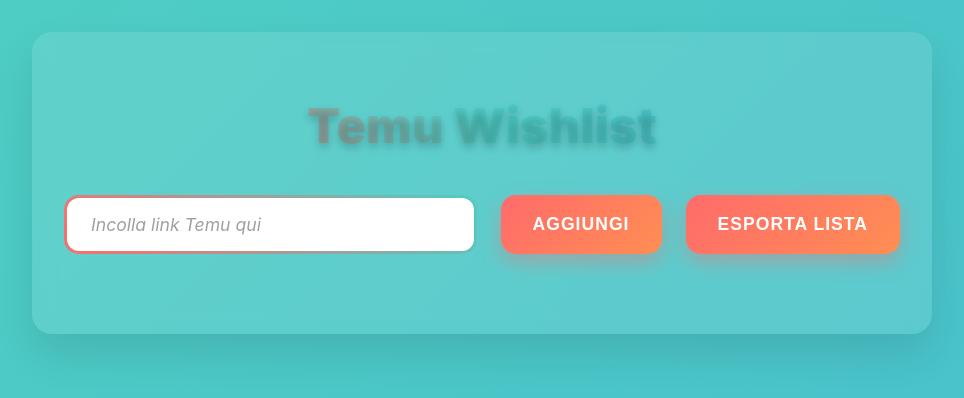
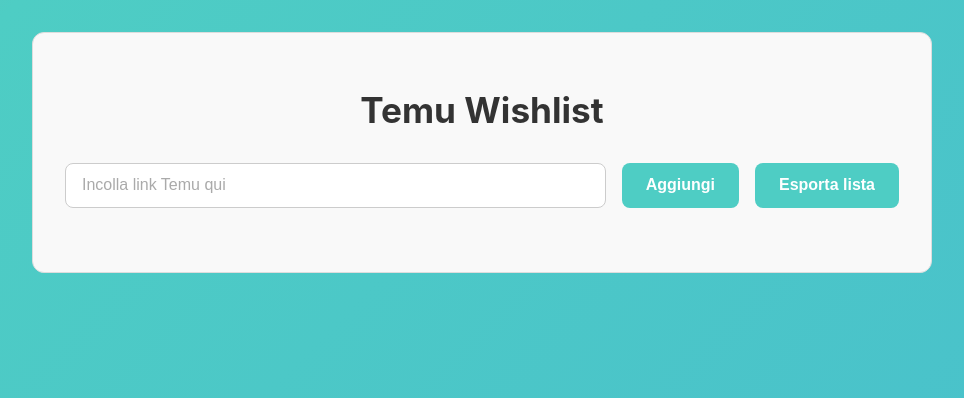
Before and after one commit to bubbosvilup/temu-wishlist, a React (Vite) app: page / in a window 1280 px wide. Shown: the top 398 px of the page, without its empty margins (158-1122 px from the left). Built offline with nearby package versions, Linux system fonts and the light colour scheme.

Commit message:
fixed Ai's ugly css, remove button still buggy AF

```diff
--- a/src/components/WishlistCard.jsx
+++ b/src/components/WishlistCard.jsx
@@ -6,7 +6,7 @@
   return (
     <div className="wishlist-card">
       <button className="remove-btn" onClick={onRemove} type="button">
-        ❌
+        X
       </button>
       <img src={image} alt={title} />
       <p>{title}</p>
--- a/src/styles/App.css
+++ b/src/styles/App.css
@@ -1,117 +1,62 @@
 .app {
   max-width: 900px;
-  margin: 0 auto;
+  margin: 2rem auto;
   padding: 2rem;
-  backdrop-filter: blur(10px);
-  background: rgba(255, 255, 255, 0.1);
-  border-radius: 20px;
-  box-shadow: 0 20px 40px rgba(0, 0, 0, 0.1);
-  margin-top: 2rem;
-  margin-bottom: 2rem;
+  background: #f9f9f9;
+  border-radius: 12px;
+  border: 1px solid #ddd;
 }
 
 h1 {
   text-align: center;
-  margin-bottom: 2.5rem;
-  font-size: 3rem;
-  font-weight: 900;
-  background: linear-gradient(45deg, #ff6b6b, #4ecdc4, #45b7d1);
-  -webkit-background-clip: text;
-  -webkit-text-fill-color: transparent;
-  background-clip: text;
-  text-shadow: 0 4px 8px rgba(0, 0, 0, 0.2);
-  animation: titlePulse 3s ease-in-out infinite;
-}
-
-@keyframes titlePulse {
-  0%,
-  100% {
-    transform: scale(1);
-  }
-  50% {
-    transform: scale(1.05);
-  }
+  margin-bottom: 2rem;
+  font-size: 2.2rem;
+  font-weight: 700;
+  color: #333;
 }
 
 .input-row {
   display: flex;
-  gap: 1.5rem;
-  margin-bottom: 3rem;
-  align-items: stretch;
+  gap: 1rem;
+  margin-bottom: 2rem;
 }
 
 input[type="text"] {
   flex: 1;
-  padding: 1rem 1.5rem;
-  font-size: 1.1rem;
-  border: 3px solid transparent;
-  background: linear-gradient(white, white) padding-box,
-    linear-gradient(45deg, #ff6b6b, #4ecdc4) border-box;
-  border-radius: 15px;
+  padding: 0.8rem 1rem;
+  font-size: 1rem;
+  border: 1px solid #ccc;
+  border-radius: 8px;
   outline: none;
-  transition: all 0.3s cubic-bezier(0.4, 0, 0.2, 1);
-  font-family: inherit;
 }
 
 input[type="text"]:focus {
-  transform: translateY(-2px);
-  box-shadow: 0 10px 25px rgba(0, 0, 0, 0.15);
+  border-color: #4ecdc4;
+  background-color: #ffffff;
 }
 
 input[type="text"]::placeholder {
-  color: #a0a0a0;
-  font-style: italic;
+  color: #aaa;
 }
 
 button {
-  padding: 1rem 2rem;
-  font-size: 1.1rem;
-  font-weight: 700;
-  background: linear-gradient(135deg, #ff6b6b, #ff8e53);
-  color: white;
+  padding: 0.8rem 1.5rem;
+  font-size: 1rem;
+  font-weight: 600;
+  background-color: #4ecdc4;
+  color: #fff;
   border: none;
-  border-radius: 15px;
+  border-radius: 8px;
   cursor: pointer;
-  transition: all 0.3s cubic-bezier(0.4, 0, 0.2, 1);
-  box-shadow: 0 8px 20px rgba(255, 107, 107, 0.4);
-  text-transform: uppercase;
-  letter-spacing: 1px;
-  position: relative;
-  overflow: hidden;
-}
-
-button::before {
-  content: "";
-  position: absolute;
-  top: 0;
-  left: -100%;
-  width: 100%;
-  height: 100%;
-  background: linear-gradient(
-    90deg,
-    transparent,
-    rgba(255, 255, 255, 0.3),
-    transparent
-  );
-  transition: left 0.5s;
-}
-
-button:hover::before {
-  left: 100%;
+  transition: background 0.2s ease;
 }
 
 button:hover {
-  transform: translateY(-3px) scale(1.05);
-  box-shadow: 0 15px 30px rgba(255, 107, 107, 0.6);
-}
-
-button:active {
-  transform: translateY(-1px) scale(1.02);
+  background-color: #3bb3a9;
 }
 
 .wishlist {
   display: grid;
   grid-template-columns: repeat(auto-fill, minmax(220px, 1fr));
-  gap: 2rem;
-  justify-items: center;
+  gap: 1.5rem;
 }
--- a/src/styles/Wishlistcard.css
+++ b/src/styles/Wishlistcard.css
@@ -1,117 +1,59 @@
 .wishlist-card {
   width: 220px;
-  max-width: 220px;
   min-height: 400px;
-  max-height: 450px;
-  background: #fffffff2;
-  backdrop-filter: blur(15px);
-  border-radius: 20px;
-  padding: 1.5rem;
-  box-shadow: 0 15px 35px rgba(0, 0, 0, 0.1);
+  background: #ffffff;
+  border: 1px solid #ddd0;
+  border-radius: 12px;
+  padding: 1rem;
   text-align: center;
   position: relative;
-  transition: all 0.4s cubic-bezier(0.4, 0, 0.2, 1);
-  border: 2px solid transparent;
-  background-clip: padding-box;
   overflow: hidden;
 }
-
-.wishlist-card::before {
-  content: "";
-  position: absolute;
-  top: 0;
-  left: 0;
-  right: 0;
-  bottom: 0;
-  background: linear-gradient(45deg, #ff6b6b, #4ecdc4, #45b7d1, #96ceb4);
-  z-index: -1;
-  border-radius: 20px;
-  opacity: 0;
-  transition: opacity 0.4s;
-}
-
-.wishlist-card:hover {
-  transform: translateY(-10px) rotateY(5deg);
-  box-shadow: 0 25px 50px rgba(0, 0, 0, 0.2);
-  border-color: rgba(255, 255, 255, 0.3);
-}
-
-.wishlist-card:hover::before {
-  opacity: 0.1;
-}
-
 .wishlist-card img {
   width: 100%;
   height: 140px;
   object-fit: cover;
-  border-radius: 15px;
+  border-radius: 8px;
   margin-bottom: 1rem;
-  transition: all 0.3s ease;
-  box-shadow: 0 5px 15px rgba(0, 0, 0, 0.1);
-}
-
-.wishlist-card:hover img {
-  box-shadow: 0 10px 25px rgba(0, 0, 0, 0.2);
 }
 
 .wishlist-card p {
-  position: relative;
-  font-size: 1rem;
-  line-height: 1.4;
-  margin: 0 0 1.5rem 0;
-  font-weight: 600;
-  color: #2c3e50;
-  padding-bottom: 10px;
+  font-size: 0.95rem;
+  font-weight: 500;
+  color: #333;
+  margin-bottom: 1rem;
 }
 
 .wishlist-card-link {
-  display: flex;
-  align-items: center;
-  flex-wrap: unset;
-  position: sticky;
-  gap: 0.5rem;
-  padding: 0.8rem 1.5rem;
-  font-size: 0.9rem;
-  font-weight: 700;
+  display: inline-block;
+  padding: 0.6rem 1.2rem;
+  font-size: 0.85rem;
+  font-weight: 600;
+  color: white;
+  background-color: #4ecdc4;
+  border-radius: 20px;
   text-decoration: none;
-  color: white;
-  background: linear-gradient(135deg, #4ecdc4, #45b7d1);
-  border-radius: 25px;
-  transition: all 0.3s cubic-bezier(0.4, 0, 0.2, 1);
-  text-transform: uppercase;
-  letter-spacing: 0.5px;
-  box-shadow: 0 5px 15px rgba(78, 205, 196, 0.4);
-}
-
-.wishlist-card-link::after {
-  content: "🛒";
-  font-size: 1rem;
+  transition: background 0.2s ease;
 }
 
 .wishlist-card-link:hover {
-  transform: scale(1.05);
-  background: linear-gradient(135deg, #45b7d1, #4ecdc4);
-  box-shadow: 0 8px 25px rgba(78, 205, 196, 0.6);
+  background-color: #3bb3a9;
 }
 
 .remove-btn {
   position: absolute;
-  top: 10px;
-  right: 10px;
+  top: 8px;
+  right: 8px;
+  width: 32px;
+  height: 32px;
+  font-size: 1rem;
+  color: #888;
+  background: transparent;
   border: none;
-  width: 2px;
-  height: 2px;
   cursor: pointer;
-  color: rgb(0, 0, 0);
-  transition: all 0.3s cubic-bezier(0.4, 0, 0.2, 1);
-  box-shadow: 0 4px 12px rgba(255, 107, 107, 0.4);
-  display: flex;
-  align-items: center;
-  justify-content: center;
+  transition: color 0.2s ease;
 }
 
 .remove-btn:hover {
-  transform: scale(1.1) rotate(15deg);
-  background: linear-gradient(135deg, #ff5252, #ff1744);
-  box-shadow: 0 6px 20px rgba(255, 107, 107, 0.6);
+  color: #e74c3c;
 }
```
